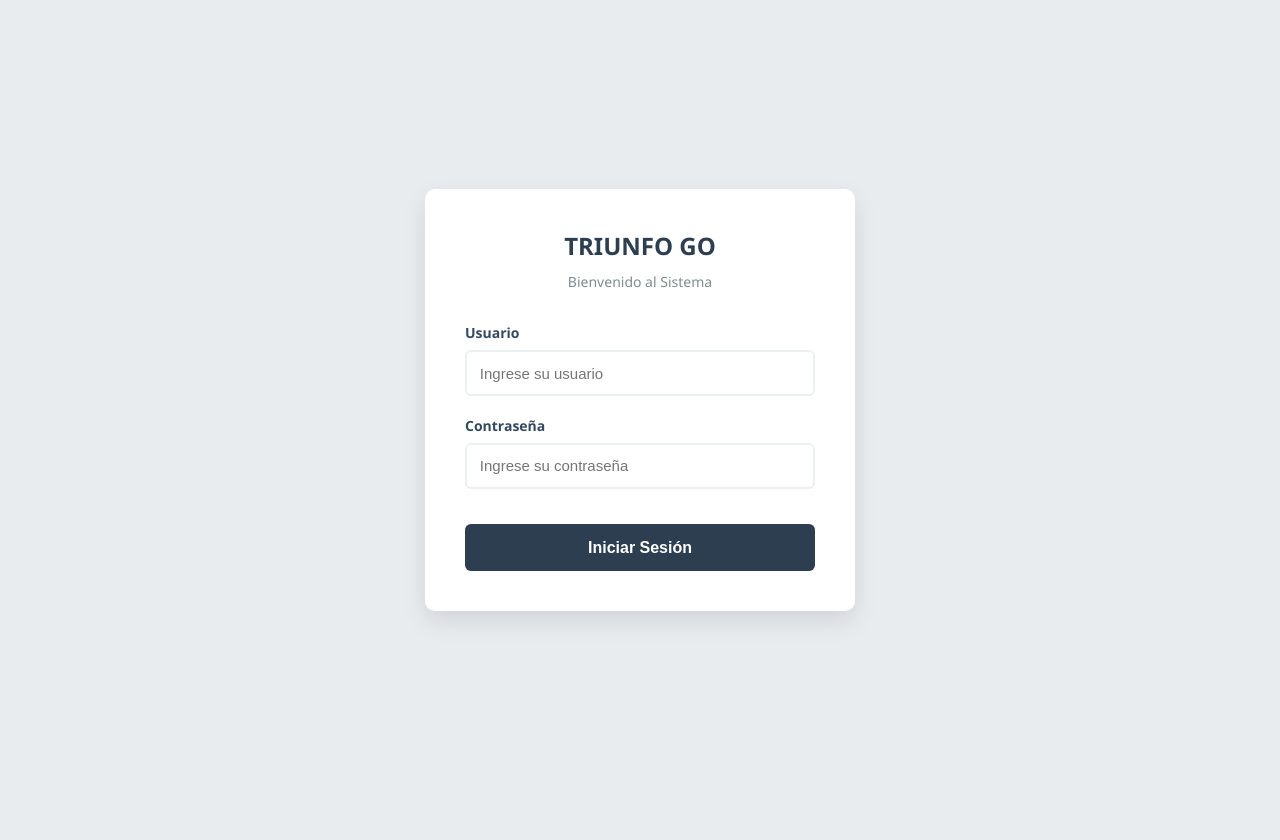
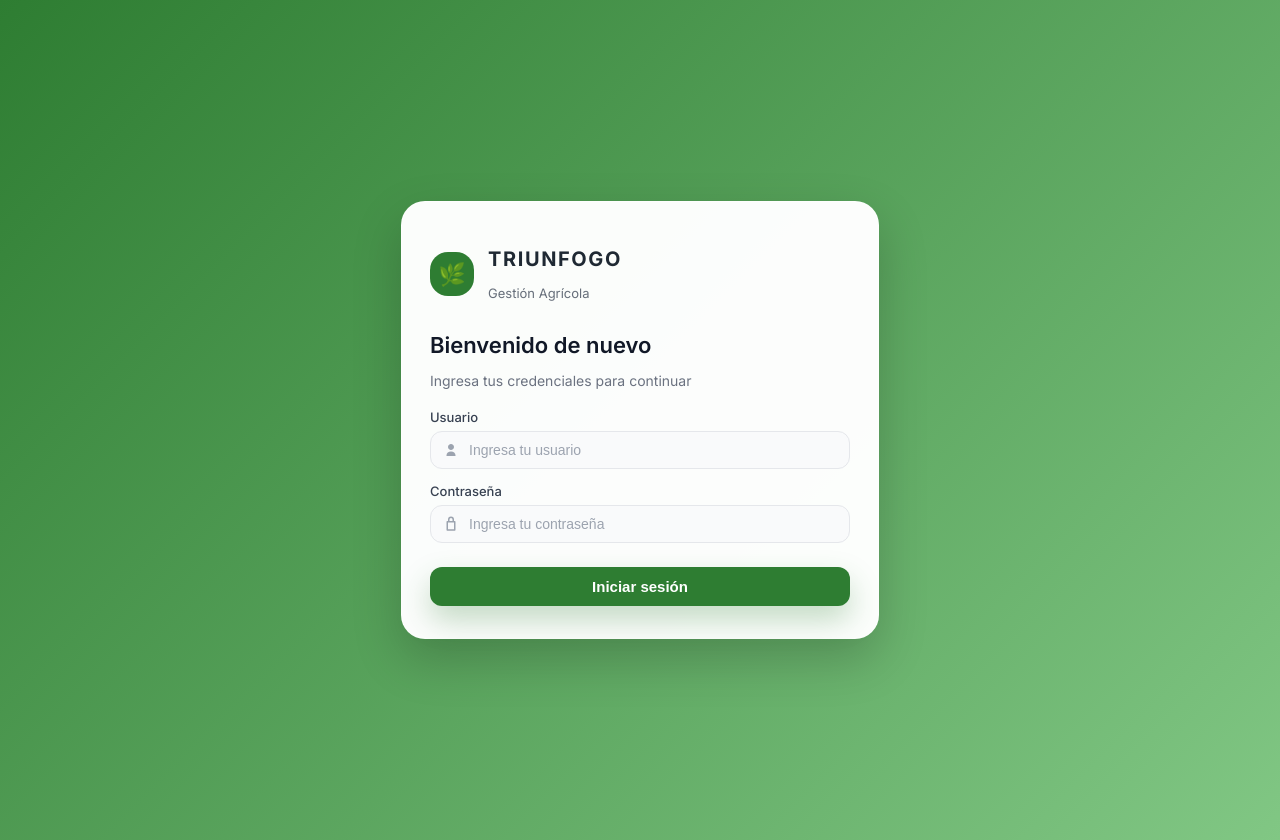
Before and after one commit to victormanuelcode/triunfo-go, a PHP site: page /views/auth/login.html in a window 1280 px wide. Before the commit the page ends 621 px from the top, so only its background shows below. Run offline with PHP 8.4, Linux system fonts and the light colour scheme.

Commit message:
feat(frontend): redesign login

```diff
--- a/frontend/css/login.css
+++ b/frontend/css/login.css
@@ -1,107 +1,189 @@
-/* Estilos Generales */
 body {
     margin: 0;
     padding: 0;
-    font-family: 'Segoe UI', Tahoma, Geneva, Verdana, sans-serif;
-    background-color: #e9ecef;
-    height: 100vh;
+    font-family: 'Inter', system-ui, -apple-system, BlinkMacSystemFont, 'Segoe UI', sans-serif;
+}
+
+.login-background {
+    position: relative;
+    min-height: 100vh;
     display: flex;
+    align-items: center;
     justify-content: center;
+    background: linear-gradient(135deg, #2E7D32, #81C784, #2E7D32);
+    background-size: 200% 200%;
+    margin: 0;
+    overflow: hidden;
+    padding: 20px;
+}
+
+.login-wrapper {
+    width: 100%;
+    display: flex;
+    align-items: center;
+    justify-content: center;
+    z-index: 10;
+}
+
+.login-card {
+    width: 100%;
+    max-width: 420px;
+    padding: 32px 28px;
+    border-radius: 24px;
+    background: rgba(255, 255, 255, 0.98);
+    box-shadow: 0 20px 50px rgba(0, 0, 0, 0.2);
+    border: 1px solid rgba(255, 255, 255, 0.5);
+}
+
+.login-logo {
+    display: flex;
+    align-items: center;
+    gap: 14px;
+    margin-bottom: 18px;
+}
+
+.logo-square {
+    width: 44px;
+    height: 44px;
+    border-radius: 18px;
+    background: #2E7D32;
+    display: flex;
+    align-items: center;
+    justify-content: center;
+    color: #FFFFFF;
+    font-size: 22px;
+}
+
+.logo-text h1 {
+    font-size: 20px;
+    font-weight: 700;
+    letter-spacing: 0.08em;
+    color: #1F2933;
+}
+
+.logo-text p {
+    font-size: 13px;
+    color: rgba(75, 85, 99, 0.85);
+}
+
+.login-header {
+    margin-bottom: 20px;
+}
+
+.login-header h2 {
+    font-size: 22px;
+    font-weight: 600;
+    color: #111827;
+    margin-bottom: 6px;
+}
+
+.login-header p {
+    font-size: 14px;
+    color: #6B7280;
+}
+
+.login-form {
+    display: flex;
+    flex-direction: column;
+    gap: 14px;
+}
+
+.campo {
+    display: flex;
+    flex-direction: column;
+    gap: 6px;
+}
+
+.campo label {
+    font-size: 13px;
+    font-weight: 500;
+    color: #374151;
+}
+
+.input-wrapper {
+    position: relative;
+    display: flex;
     align-items: center;
 }
 
-/* Contenedor Principal */
-.contenedor-login {
-    width: 100%;
+.input-icon {
+    position: absolute;
+    left: 12px;
     display: flex;
+    align-items: center;
     justify-content: center;
-    padding: 20px;
+    color: #9CA3AF;
 }
 
-/* Tarjeta de Login */
-.caja-login {
-    background: white;
-    padding: 2.5rem;
-    border-radius: 10px;
-    box-shadow: 0 10px 25px rgba(0,0,0,0.1);
+.input-wrapper input {
     width: 100%;
-    max-width: 350px;
+    padding: 10px 12px 10px 38px;
+    border-radius: 12px;
+    border: 1.5px solid #E5E7EB;
+    font-size: 14px;
+    color: #111827;
+    background-color: #F9FAFB;
+    outline: none;
+    transition: border-color 0.18s ease, box-shadow 0.18s ease, background-color 0.18s ease;
 }
 
-.encabezado-login {
-    text-align: center;
-    margin-bottom: 2rem;
+.input-wrapper input::placeholder {
+    color: #9CA3AF;
 }
 
-.encabezado-login h2 {
-    color: #2c3e50;
-    margin: 0 0 10px 0;
-    font-size: 24px;
+.input-wrapper input:focus {
+    border-color: #2E7D32;
+    background-color: #FFFFFF;
+    box-shadow: 0 0 0 1px rgba(46, 125, 50, 0.18);
 }
 
-.encabezado-login p {
-    color: #7f8c8d;
-    margin: 0;
-    font-size: 14px;
-}
-
-/* Formulario */
-.campo {
-    margin-bottom: 1.2rem;
-    text-align: left;
-}
-
-.campo label {
-    display: block;
-    margin-bottom: 0.5rem;
-    color: #34495e;
-    font-weight: 600;
-    font-size: 14px;
-}
-
-.campo input {
-    width: 100%;
-    padding: 0.8rem;
-    border: 2px solid #ecf0f1;
-    border-radius: 6px;
-    box-sizing: border-box;
-    font-size: 15px;
-    transition: border-color 0.3s;
-}
-
-.campo input:focus {
-    border-color: #3498db;
-    outline: none;
-}
-
-/* Botón */
 .boton-ingresar {
     width: 100%;
-    padding: 0.9rem;
-    background-color: #2c3e50;
-    color: white;
+    margin-top: 10px;
+    padding: 11px 14px;
+    border-radius: 12px;
     border: none;
-    border-radius: 6px;
+    background-color: #2E7D32;
+    color: #FFFFFF;
+    font-size: 15px;
+    font-weight: 600;
     cursor: pointer;
-    font-size: 16px;
-    font-weight: bold;
-    margin-top: 1rem;
-    transition: background-color 0.3s;
+    transition: background-color 0.18s ease, transform 0.08s ease, box-shadow 0.18s ease;
+    box-shadow: 0 14px 30px rgba(46, 125, 50, 0.28);
 }
 
 .boton-ingresar:hover {
-    background-color: #34495e;
+    background-color: #256528;
 }
 
-/* Alertas */
+.boton-ingresar:active {
+    transform: translateY(1px);
+    box-shadow: 0 8px 18px rgba(46, 125, 50, 0.35);
+}
+
 .alerta {
-    background-color: #fee2e2;
-    color: #c0392b;
-    padding: 10px;
-    border-radius: 4px;
+    margin-top: 6px;
+    padding: 10px 12px;
+    border-radius: 10px;
     font-size: 13px;
-    margin-bottom: 1rem;
     text-align: center;
+    background-color: #FEF2F2;
+    color: #B91C1C;
+    border: 1px solid #FCA5A5;
     display: none;
-    border: 1px solid #f5c6cb;
 }
+
+@media (max-width: 480px) {
+    .login-card {
+        padding: 24px 18px;
+        border-radius: 20px;
+    }
+
+    .logo-text h1 {
+        font-size: 18px;
+    }
+
+    .login-header h2 {
+        font-size: 20px;
+    }
+}
--- a/frontend/js/login.js
+++ b/frontend/js/login.js
@@ -89,8 +89,7 @@ function redirigirUsuario(rolId) {
 
     // Lógica de redirección
     if (rol === 1) {
-        // Rol 1: Administrador -> Va al Dashboard o Historial
-        window.location.href = '../admin/historial.html';
+        window.location.href = '../admin/dashboard.html';
     } else if (rol === 2) {
         // Rol 2: Cajero/Vendedor -> Va al nuevo Dashboard
         window.location.href = '../cashier/dashboard.html';
--- a/frontend/views/auth/login.html
+++ b/frontend/views/auth/login.html
@@ -4,27 +4,57 @@
     <meta charset="UTF-8">
     <meta name="viewport" content="width=device-width, initial-scale=1.0">
     <title>Acceso - TRIUNFO GO</title>
+    <link rel="preconnect" href="https://fonts.googleapis.com">
+    <link rel="preconnect" href="https://fonts.gstatic.com" crossorigin>
+    <link href="https://fonts.googleapis.com/css2?family=Inter:wght@400;500;600;700&display=swap" rel="stylesheet">
     <link rel="stylesheet" href="../../css/login.css">
 </head>
 <body>
-    <div class="contenedor-login">
-        <div class="caja-login">
-            <div class="encabezado-login">
-                <h2>TRIUNFO GO</h2>
-                <p>Bienvenido al Sistema</p>
+    <div class="login-background">
+        <div class="login-wrapper">
+            <div class="login-card">
+                <div class="login-logo">
+                    <div class="logo-square">
+                        <span class="logo-leaf">🌿</span>
                     </div>
-            <form id="formularioLogin">
+                    <div class="logo-text">
+                        <h1>TRIUNFOGO</h1>
+                        <p>Gestión Agrícola</p>
+                    </div>
+                </div>
+
+                <div class="login-header">
+                    <h2>Bienvenido de nuevo</h2>
+                    <p>Ingresa tus credenciales para continuar</p>
+                </div>
+
+                <form id="formularioLogin" class="login-form">
                     <div class="campo">
                         <label for="usuario">Usuario</label>
-                    <input type="text" id="usuario" name="usuario" placeholder="Ingrese su usuario" required>
+                        <div class="input-wrapper">
+                            <span class="input-icon">
+                                <svg width="18" height="18" viewBox="0 0 24 24" aria-hidden="true">
+                                    <path d="M12 12c2.21 0 4-1.79 4-4s-1.79-4-4-4-4 1.79-4 4 1.79 4 4 4zm0 2c-3.33 0-6 2.24-6 5v1h12v-1c0-2.76-2.67-5-6-5z" fill="currentColor"/>
+                                </svg>
+                            </span>
+                            <input type="text" id="usuario" name="usuario" placeholder="Ingresa tu usuario" required>
+                        </div>
                     </div>
                     <div class="campo">
                         <label for="contrasena">Contraseña</label>
-                    <input type="password" id="contrasena" name="contrasena" placeholder="Ingrese su contraseña" required>
+                        <div class="input-wrapper">
+                            <span class="input-icon">
+                                <svg width="18" height="18" viewBox="0 0 24 24" aria-hidden="true">
+                                    <path d="M17 8h-1V6a4 4 0 0 0-8 0v2H7a1 1 0 0 0-1 1v11a1 1 0 0 0 1 1h10a1 1 0 0 0 1-1V9a1 1 0 0 0-1-1zm-7-2a2 2 0 0 1 4 0v2h-4V6zm6 13H8V10h8v9z" fill="currentColor"/>
+                                </svg>
+                            </span>
+                            <input type="password" id="contrasena" name="contrasena" placeholder="Ingresa tu contraseña" required>
+                        </div>
                     </div>
                     <div id="mensajeAlerta" class="alerta"></div>
-                <button type="submit" class="boton-ingresar">Iniciar Sesión</button>
+                    <button type="submit" class="boton-ingresar">Iniciar sesión</button>
                 </form>
+            </div>
         </div>
     </div>
     <script src="../../js/login.js"></script>
```
Also changed, not shown: frontend/js/auth.js (+8 -6 lines). Lines whose indentation alone changed are shown as unchanged.
